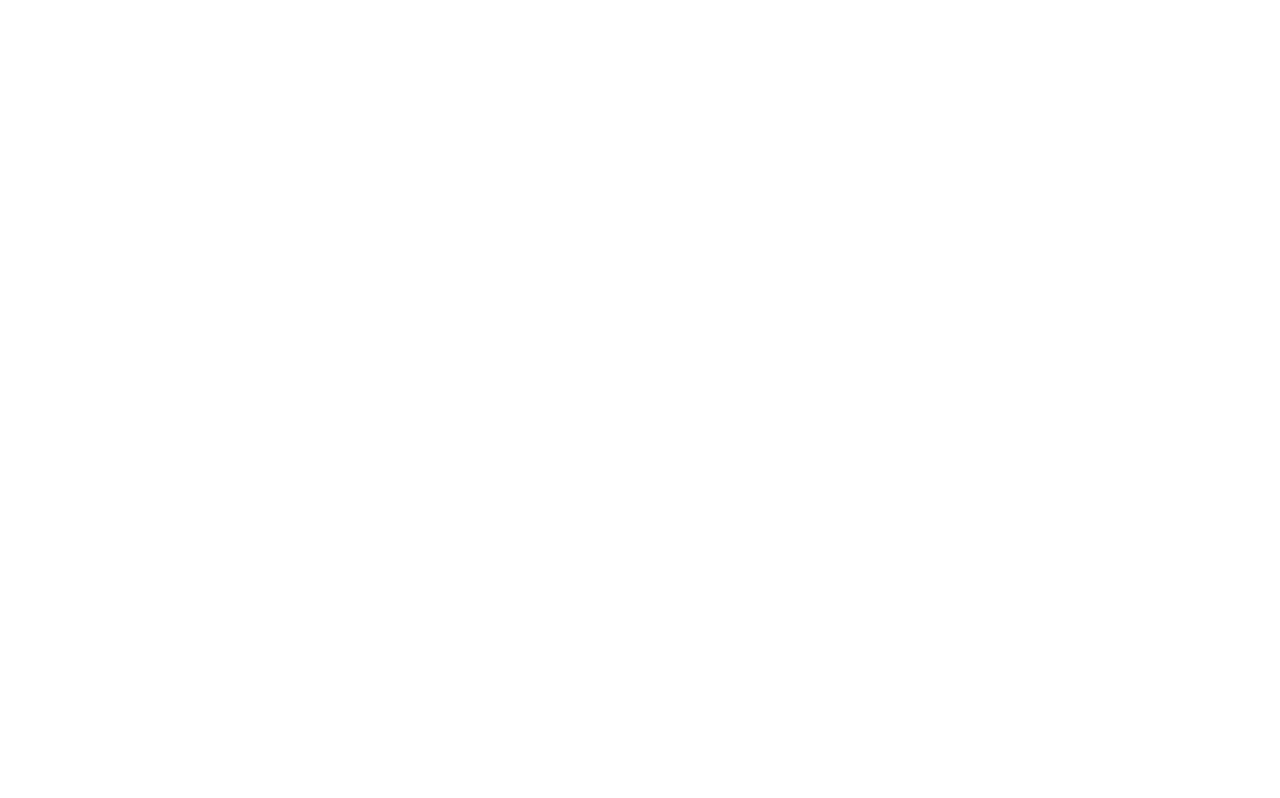
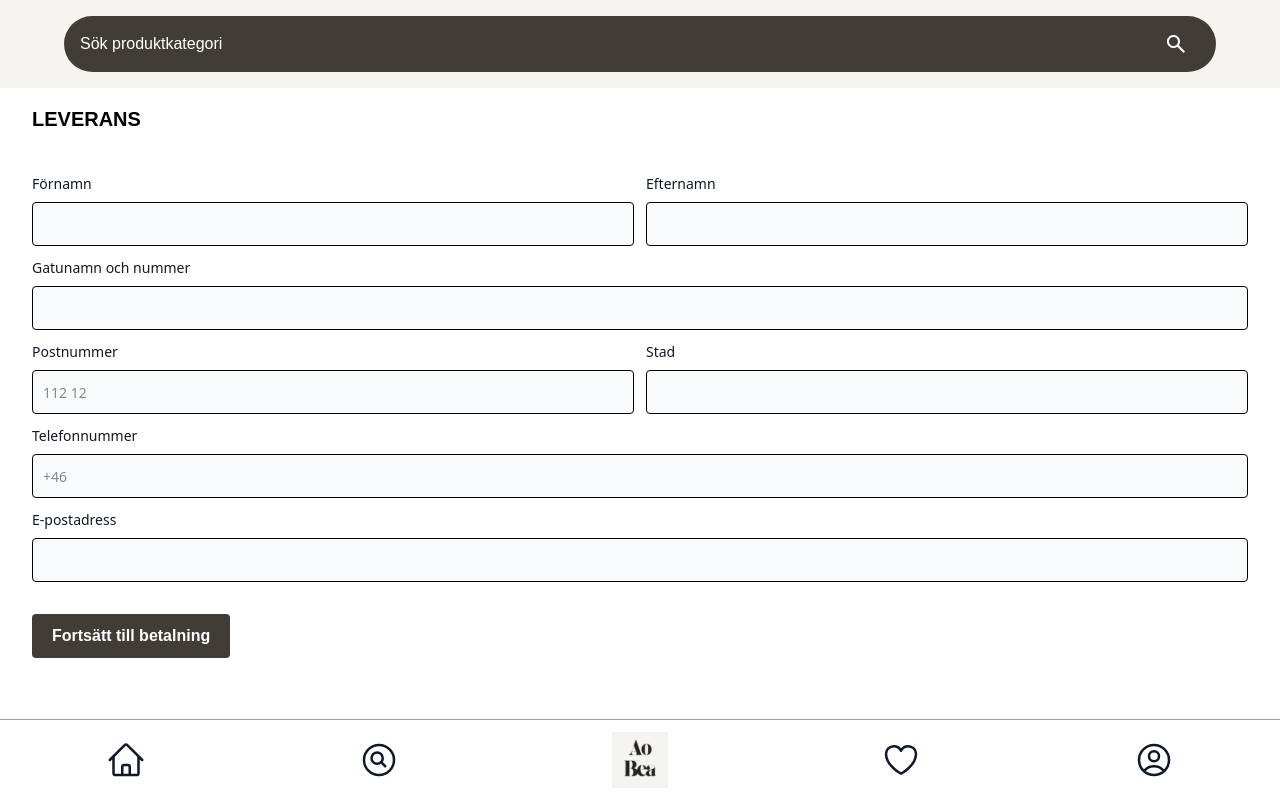
Before and after one commit to elliotabrahamsson/Ao-Bea, a Vue app: page /checkout in a window 1280 px wide. Before the commit this address had no page. Shown: the top 798 px of the page. Built offline with nearby package versions, Linux system fonts and the light colour scheme; a web font is replaced by a local one.

Commit message:
Checkout Form created, temporarily linked footer -> kundtjänst

```diff
--- a/routes/routes.js
+++ b/routes/routes.js
@@ -2,8 +2,8 @@
 import HomeView from "../src/views/HomeView.vue";
 import Shop from "../src/views/Shop.vue";
 import AboutView from "../src/views/AboutView.vue";
-
 import ProductPageView from "../src/views/ProductPageView.vue";
+import CheckoutView from '../src/views/CheckoutView.vue'
 
 const router = createRouter({
   history: createWebHistory(import.meta.env.BASE_URL),
@@ -23,12 +23,17 @@
       name: "About",
       component: AboutView,
     },
-
     {
       path: "/product/:id",
       name: "Product",
       component: ProductPageView,
     },
+    {
+      path: "/checkout",
+      name: "Checkout",
+      component: CheckoutView,
+    }
+
 
   ],
 });
--- /dev/null
+++ b/src/components/CheckoutForm.vue
@@ -0,0 +1,77 @@
+<script setup>
+
+</script>
+
+<template>
+    <h1 class="ml-6 mt-2">LEVERANS</h1>
+    <div class="form-container">
+        <form action="">
+            <div class="mb-5">
+                <div class="first-row-container grid grid-cols-2 gap-3">
+                    <div class="form-group">
+                        <label for="base-input" class="block mb-2 text-sm font-medium text-gray-900 dark:text-white">Förnamn</label>
+                        <input type="text" id="name-input" class="bg-gray-50 border border-black text-gray-900 text-sm rounded-[4px] focus:ring-blue-500 focus:border-blue-500 block w-full p-2.5 dark:bg-gray-700 dark:border-gray-600 dark:placeholder-gray-400 dark:text-white dark:focus:ring-blue-500 dark:focus:border-blue-500">
+                    </div>
+                    <div class="form-group">
+                        <label for="base-input" class="block mb-2 text-sm font-medium text-gray-900 dark:text-white">Efternamn</label>
+                        <input type="text" id="name-input" class="bg-gray-50 border border-black text-gray-900 text-sm rounded-[4px] focus:ring-blue-500 focus:border-blue-500 block w-full p-2.5 dark:bg-gray-700 dark:border-gray-600 dark:placeholder-gray-400 dark:text-white dark:focus:ring-blue-500 dark:focus:border-blue-500">
+                    </div>
+                </div>
+                <div class="form-group mt-3">
+                        <label for="base-input" class="block mb-2 text-sm font-medium text-gray-900 dark:text-white">Gatunamn och nummer</label>
+                        <input type="text" id="name-input" class="bg-gray-50 border border-black text-gray-900 text-sm rounded-[4px] focus:ring-blue-500 focus:border-blue-500 block w-full p-2.5 dark:bg-gray-700 dark:border-gray-600 dark:placeholder-gray-400 dark:text-white dark:focus:ring-blue-500 dark:focus:border-blue-500">
+                </div>
+                <div class="third-row-container grid grid-cols-2 gap-3 mt-3">
+                    <div class="form-group">
+                        <label for="base-input" class="block mb-2 text-sm font-medium text-gray-900 dark:text-white">Postnummer</label>
+                        <input type="text" id="name-input" placeholder="112 12" class="bg-gray-50 border border-black text-gray-900 text-sm rounded-[4px] focus:ring-blue-500 focus:border-blue-500 block w-full p-2.5 dark:bg-gray-700 dark:border-gray-600 dark:placeholder-gray-400 dark:text-white dark:focus:ring-blue-500 dark:focus:border-blue-500">
+                    </div>
+                    <div class="form-group">
+                        <label for="base-input" class="block mb-2 text-sm font-medium text-gray-900 dark:text-white">Stad</label>
+                        <input type="text" id="name-input" class="bg-gray-50 border border-black text-gray-900 text-sm rounded-[4px] focus:ring-blue-500 focus:border-blue-500 block w-full p-2.5 dark:bg-gray-700 dark:border-gray-600 dark:placeholder-gray-400 dark:text-white dark:focus:ring-blue-500 dark:focus:border-blue-500">
+                    </div>
+                </div>
+                <div class="form-group mt-3">
+                        <label for="base-input" class="block mb-2 text-sm font-medium text-gray-900 dark:text-white">Telefonnummer</label>
+                        <input type="text" id="name-input" placeholder="+46" class="bg-gray-50 border border-black text-gray-900 text-sm rounded-[4px] focus:ring-blue-500 focus:border-blue-500 block w-full p-2.5 dark:bg-gray-700 dark:border-gray-600 dark:placeholder-gray-400 dark:text-white dark:focus:ring-blue-500 dark:focus:border-blue-500">
+                </div>
+                <div class="form-group mt-3">
+                        <label for="base-input" class="block mb-2 text-sm font-medium text-gray-900 dark:text-white">E-postadress</label>
+                        <input type="text" id="name-input" class="bg-gray-50 border border-black text-gray-900 text-sm rounded-[4px] focus:ring-blue-500 focus:border-blue-500 block w-full p-2.5 dark:bg-gray-700 dark:border-gray-600 dark:placeholder-gray-400 dark:text-white dark:focus:ring-blue-500 dark:focus:border-blue-500">
+                </div>
+                <button type="submit" class="text-white bg-[#403d37] hover:bg-blue-800 focus:ring-4 focus:outline-none focus:ring-blue-300 font-medium rounded-[4px] text-sm w-full sm:w-auto px-5 py-2.5 text-center dark:bg-blue-600 dark:hover:bg-blue-700 dark:focus:ring-blue-800 mt-8 h-[44px]">
+                <span><h2>Fortsätt till betalning</h2></span></button>
+            </div>
+        </form>
+    </div>
+</template>
+
+<style scoped>
+h1 {
+    font-size: 20px;
+    padding: 0.5rem;
+}
+
+h2 {
+    font-size:medium;
+}
+
+input {
+    height: 44px;
+}
+
+.form-container {
+    padding: 2rem;
+}
+
+.first-row-container {
+    display: grid;
+    grid-template-columns: 1fr 1fr;
+}
+
+.form-group {
+    display: flex;
+    flex-direction: column;
+}
+
+</style>
--- a/src/components/Footer.vue
+++ b/src/components/Footer.vue
@@ -16,8 +16,9 @@
               <li class="mb-4">
                 <RouterLink to="/about" class="hover:underline">Om Ao Bea</RouterLink>
               </li>
+              <!-- Tillfälligt länkad till checkout -->
               <li class="mb-4">
-                <a href="#" class="hover:underline">Kundtjänst</a>
+                <RouterLink to="/checkout" class="hover:underline">Kundtjänst</RouterLink>
               </li>
               <li class="mb-4">
                 <a href="#" class="hover:underline">Kontakt</a>
--- /dev/null
+++ b/src/views/CheckoutView.vue
@@ -0,0 +1,18 @@
+<script setup>
+import Footer from '../components/Footer.vue';
+import Navbar from '../components/Navbar.vue';
+import SearchbarComp from '../components/SearchbarComp.vue';
+import CheckoutForm from '../components/CheckoutForm.vue';
+
+</script>
+
+<template>
+<SearchbarComp/>
+<CheckoutForm/>
+<Footer/>
+<Navbar/>
+</template>
+
+<style scoped>
+
+</style>
```
